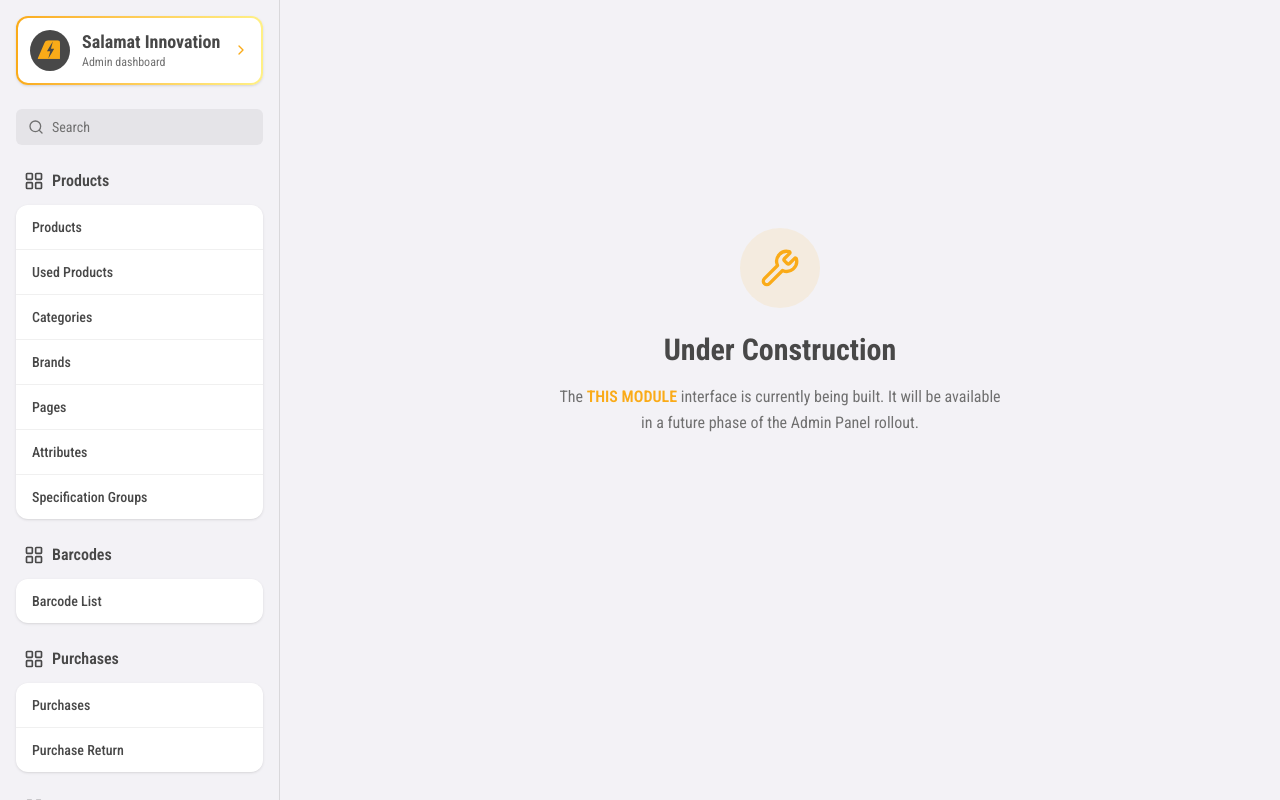
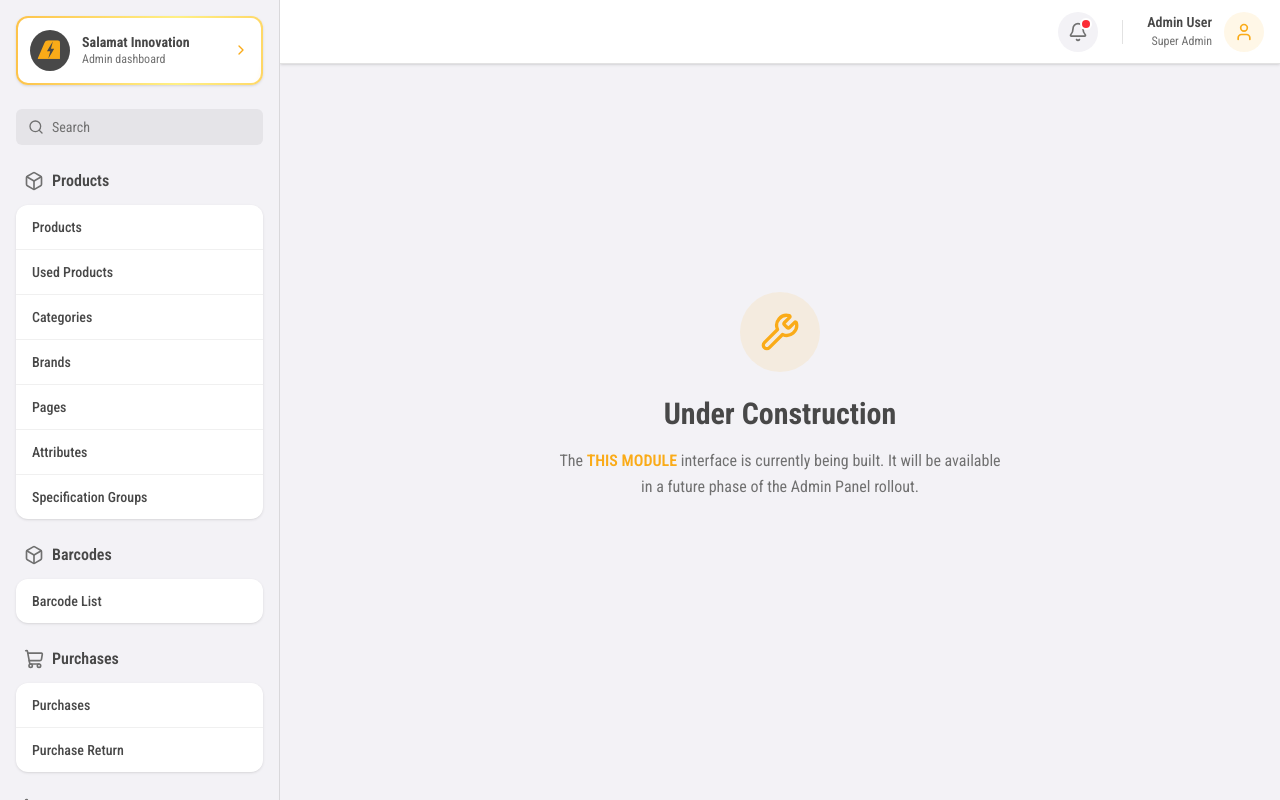
Before and after one commit to alamin-shot/salamat_innovation, a Next.js app: page /admin/coming-soon in a window 1280 px wide. Built offline with nearby package versions, Linux system fonts and the light colour scheme.

Commit message:
updated sidebar and responsive

```diff
--- a/src/components/layout/AdminLayout.tsx
+++ b/src/components/layout/AdminLayout.tsx
@@ -1,12 +1,30 @@
+"use client";
 import * as React from "react";
 import { AdminSidebar } from "./sidebar/AdminSidebar";
+import { AdminHeader } from "./header/AdminHeader";
+import { useSidebarLayout } from "@/hooks/useSidebarLayout";
 
 export default function AdminLayout({ children }: { children: React.ReactNode }) {
+    const { isMobileOpen, toggleSidebar, closeSidebar } = useSidebarLayout();
+
     return (
-        <div className="min-h-screen bg-brand-bg flex justify-center w-full">
-            <div className="w-full min-w-[320px] max-w-[1920px] flex overflow-hidden">
-                <AdminSidebar />
-                <main className="flex-1 flex flex-col h-screen overflow-y-auto p-4 md:p-6 lg:p-8">
+        <div className="flex h-screen w-full overflow-hidden bg-brand-bg relative">
+            {isMobileOpen && (
+                <div
+                    className="fixed inset-0 z-40 bg-brand-text/30 backdrop-blur-[2px] transition-opacity duration-300 lg:hidden"
+                    onClick={closeSidebar}
+                    aria-hidden="true"
+                />
+            )}
+
+            {/* The Responsive Sidebar */}
+            <AdminSidebar isOpen={isMobileOpen} />
+
+            {/* Main Content Area */}
+            <div className="flex flex-1 flex-col overflow-hidden w-full transition-all duration-300">
+                <AdminHeader toggleSidebar={toggleSidebar} isSidebarOpen={isMobileOpen} />
+
+                <main className="flex-1 overflow-y-auto p-4 md:p-6 lg:p-8 custom-scrollbar">
                     {children}
                 </main>
             </div>
--- /dev/null
+++ b/src/components/layout/header/AdminHeader.tsx
@@ -0,0 +1,66 @@
+import * as React from "react";
+import Image from "next/image";
+import { Bell, User } from "lucide-react";
+
+interface AdminHeaderProps {
+    toggleSidebar: () => void;
+    isSidebarOpen: boolean;
+}
+
+export function AdminHeader({ toggleSidebar, isSidebarOpen }: AdminHeaderProps) {
+    return (
+        <header className="relative z-30 flex h-16 w-full shrink-0 items-center justify-between border-b border-brand-subtext/20 bg-white px-4 shadow-sm">
+
+            {/* Left Side: Mobile Hamburger & Brand */}
+            <div className="flex items-center gap-3 lg:hidden">
+                <button
+                    onClick={toggleSidebar}
+                    className="group relative flex h-10 w-10 flex-col items-center justify-center gap-[5px] rounded-lg bg-brand-bg transition-colors hover:bg-brand-subtext/10"
+                    aria-label="Toggle Sidebar"
+                >
+                    <span className={`block h-[2px] w-5 rounded-full bg-brand-text transition-all duration-300 ease-out ${isSidebarOpen ? "translate-y-[7px] rotate-45" : ""}`} />
+                    <span className={`block h-[2px] w-5 rounded-full bg-brand-text transition-all duration-300 ease-out ${isSidebarOpen ? "opacity-0 translate-x-2" : ""}`} />
+                    <span className={`block h-[2px] w-5 rounded-full bg-brand-text transition-all duration-300 ease-out ${isSidebarOpen ? "-translate-y-[7px] -rotate-45" : ""}`} />
+                </button>
+
+                <div className="flex items-center gap-2">
+                    <Image src="/logo.svg" alt="Salamat Logo" width={28} height={28} />
+                    <span className="font-bold text-brand-text">Salamat</span>
+                </div>
+            </div>
+
+            {/* Desktop Spacer (keeps right side aligned when left side is hidden) */}
+            <div className="hidden lg:block flex-1" />
+
+            {/* Right Side: Utilities & Profile */}
+            <div className="ml-auto flex items-center gap-2 md:gap-4">
+
+                {/* Notification Bell with Unread Indicator */}
+                <button className="relative flex h-10 w-10 items-center justify-center rounded-full bg-brand-bg text-brand-subtext transition-colors hover:bg-brand-subtext/20 hover:text-brand-text">
+                    <Bell className="h-5 w-5" />
+                    <span className="absolute right-2 top-2 h-2 w-2 rounded-full bg-red-500 ring-2 ring-white" />
+                </button>
+
+                {/* Vertical Divider */}
+                <div className="h-6 w-[1px] bg-brand-subtext/20 mx-1 md:mx-2" />
+
+                {/* User Profile Info (Prepared for RBAC integration) */}
+                <div className="flex items-center gap-3 cursor-pointer group">
+                    <div className="hidden text-right md:block">
+                        <p className="text-sm font-semibold leading-none text-brand-text transition-colors group-hover:text-brand-primary">
+                            Admin User
+                        </p>
+                        <p className="mt-1 text-xs text-brand-subtext">
+                            Super Admin
+                        </p>
+                    </div>
+
+                    <button className="flex h-10 w-10 items-center justify-center rounded-full bg-brand-primary/10 text-brand-primary transition-colors group-hover:bg-brand-primary/20">
+                        <User className="h-5 w-5" />
+                    </button>
+                </div>
+
+            </div>
+        </header>
+    );
+}
--- a/src/components/layout/sidebar/AdminSidebar.tsx
+++ b/src/components/layout/sidebar/AdminSidebar.tsx
@@ -4,38 +4,34 @@ import Link from "next/link";
 import Image from "next/image";
 import { useSidebarSearch } from "@/hooks/useSidebarSearch";
 import { SidebarSection } from "./SidebarSection";
-import { Search, LayoutGrid, ChevronRight } from "lucide-react";
+import { Search, ChevronRight } from "lucide-react";
 import { Input } from "@/components/ui/input";
+import { getNavIcon } from "@/utils/getNavIcon";
 
-export function AdminSidebar() {
+interface AdminSidebarProps {
+    isOpen: boolean;
+}
+
+export function AdminSidebar({ isOpen }: AdminSidebarProps) {
     const { search, setSearch, filteredNav } = useSidebarSearch();
 
     return (
-        <aside className="hidden md:flex w-[280px] h-screen flex-col border-r border-brand-subtext/20 bg-brand-bg shrink-0">
+        <aside className={`fixed inset-y-0 left-0 z-50 flex h-screen w-[280px] shrink-0 flex-col border-r border-brand-subtext/20 bg-brand-bg transition-transform duration-300 ease-[cubic-bezier(0.4,0,0.2,1)] lg:static lg:translate-x-0 ${isOpen ? "translate-x-0 shadow-2xl" : "-translate-x-full lg:shadow-none"}`}>
+
             <div className="p-4">
-
-                {/* Immersive Animated Brand Header Wrapper */}
                 <div className="group relative mb-6 overflow-hidden rounded-xl bg-gradient-to-r from-brand-primary via-yellow-200 to-brand-primary p-[2px] shadow-sm animate-gradient-pan transition-all duration-300 hover:scale-[1.02] hover:shadow-lg hover:shadow-brand-primary/30">
-
-                    {/* The Lightning Bolt Sweep */}
                     <div className="pointer-events-none absolute inset-0 z-20 h-full w-1/3 -skew-x-12 bg-gradient-to-r from-transparent via-brand-primary/40 to-transparent animate-lightning-sweep" />
 
-                    {/* Inner Link Container */}
-                    <Link
-                        href="/admin"
-                        className="relative z-10 flex h-full w-full items-center justify-between rounded-[10px] bg-white p-3 transition-colors"
-                    >
+                    <Link href="/admin" className="relative z-10 flex h-full w-full items-center justify-between rounded-[10px] bg-white p-3 transition-colors">
                         <div className="flex items-center gap-3">
                             <div className="flex shrink-0 items-center justify-center">
                                 <Image src="/logo.svg" alt="Salamat Logo" width={40} height={40} />
                             </div>
                             <div className="overflow-hidden">
-                                <h2 className="truncate text-lg font-bold leading-tight text-brand-text transition-colors group-hover:text-brand-primary">
+                                <h2 className="truncate text-sm font-bold leading-tight text-brand-text transition-colors group-hover:text-brand-primary">
                                     Salamat Innovation
                                 </h2>
-                                <span className="block truncate text-xs text-brand-subtext">
-                                    Admin dashboard
-                                </span>
+                                <span className="block truncate text-xs text-brand-subtext">Admin dashboard</span>
                             </div>
                         </div>
                         <ChevronRight className="h-4 w-4 shrink-0 text-brand-primary transition-transform duration-300 group-hover:translate-x-1 group-hover:scale-110" />
@@ -58,7 +54,7 @@ export function AdminSidebar() {
                     <SidebarSection
                         key={section.title}
                         section={section}
-                        sectionIcon={<LayoutGrid className="h-5 w-5 text-brand-text" />}
+                        sectionIcon={getNavIcon(section.title, "h-5 w-5 text-brand-subtext")}
                     />
                 ))}
             </div>
--- /dev/null
+++ b/src/hooks/useSidebarLayout.ts
@@ -0,0 +1,17 @@
+import { useState, useEffect } from "react";
+import { usePathname } from "next/navigation";
+
+export function useSidebarLayout() {
+    const [isMobileOpen, setIsMobileOpen] = useState(false);
+    const pathname = usePathname();
+
+    // Automatically close mobile sidebar when the route changes
+    useEffect(() => {
+        setIsMobileOpen(false);
+    }, [pathname]);
+
+    const toggleSidebar = () => setIsMobileOpen((prev) => !prev);
+    const closeSidebar = () => setIsMobileOpen(false);
+
+    return { isMobileOpen, toggleSidebar, closeSidebar };
+}
--- /dev/null
+++ b/src/utils/getNavIcon.tsx
@@ -0,0 +1,23 @@
+import * as React from "react";
+import {
+    Box, ShoppingCart, DollarSign, Users, Settings,
+    FileText, LayoutDashboard, Component, HeadphonesIcon, Briefcase
+} from "lucide-react";
+
+export const getNavIcon = (title: string, className?: string) => {
+    const props = { className };
+    const lowerTitle = title.toLowerCase();
+
+    if (lowerTitle.includes("dashboard")) return <LayoutDashboard {...props} />;
+    if (lowerTitle.includes("product") || lowerTitle.includes("barcode")) return <Box {...props} />;
+    if (lowerTitle.includes("sale") || lowerTitle.includes("purchase") || lowerTitle.includes("order")) return <ShoppingCart {...props} />;
+    if (lowerTitle.includes("payment") || lowerTitle.includes("expense") || lowerTitle.includes("ledger")) return <DollarSign {...props} />;
+    if (lowerTitle.includes("people") || lowerTitle.includes("employee") || lowerTitle.includes("roles")) return <Users {...props} />;
+    if (lowerTitle.includes("setting") || lowerTitle.includes("seo")) return <Settings {...props} />;
+    if (lowerTitle.includes("report") || lowerTitle.includes("closing") || lowerTitle.includes("blog")) return <FileText {...props} />;
+    if (lowerTitle.includes("chat") || lowerTitle.includes("care") || lowerTitle.includes("support")) return <HeadphonesIcon {...props} />;
+    if (lowerTitle.includes("career") || lowerTitle.includes("teams")) return <Briefcase {...props} />;
+
+    // Premium default fallback for all other sections
+    return <Component {...props} />;
+};
```
